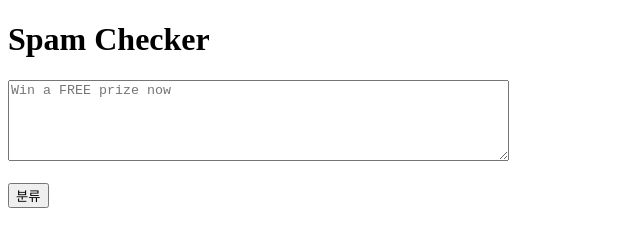
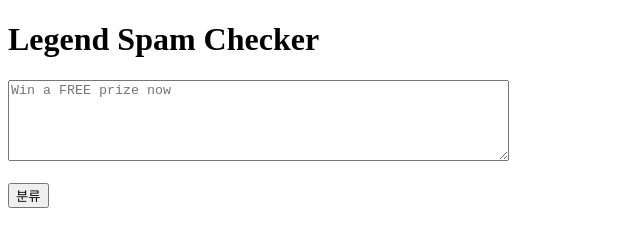
Before and after one commit to guttag2/spamcheck, a plain HTML site: page static/index.html in a window 1280 px wide. Shown: the whole page, without its empty margins (0-640 px from the left). Drawn offline with Linux system fonts and the light colour scheme.

```diff
--- a/static/index.html
+++ b/static/index.html
@@ -5,7 +5,7 @@
     <title>Spam Checker</title>
 </head>
 <body>
-    <h1>Spam Checker</h1>
+    <h1>Legend Spam Checker</h1>
 
     <textarea id="text" rows="5" cols="60"
         placeholder="Win a FREE prize now"></textarea><br><br>
```
